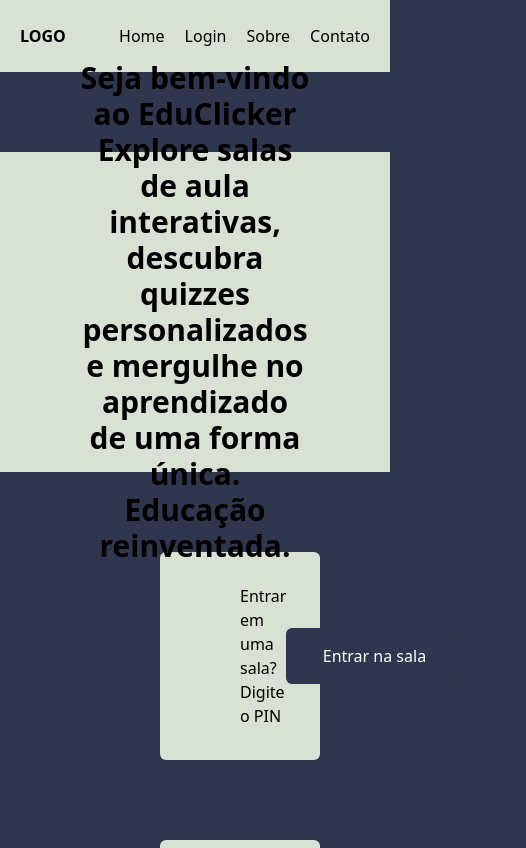
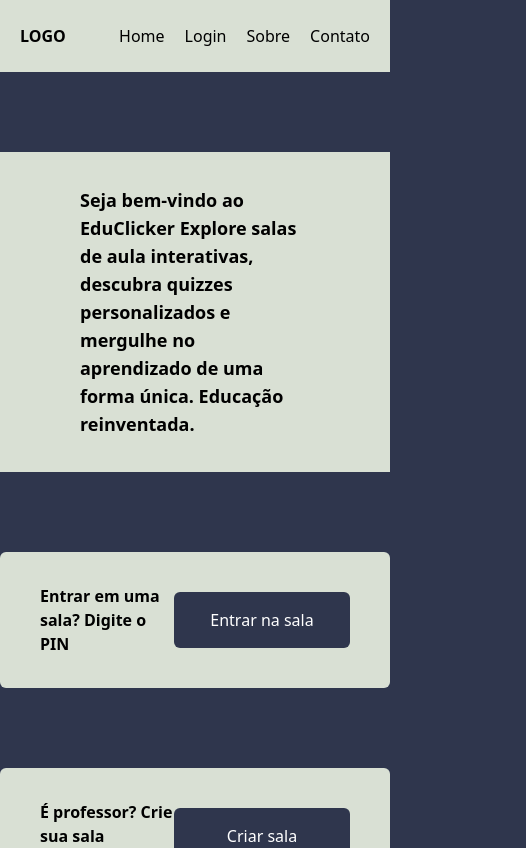
Before and after one commit to lsgonc/educlicker, a Next.js app: page / in a window 390 px wide. Shown: the top 848 px of the page, 526 px wide, since content can reach past the window. Built offline with nearby package versions, Linux system fonts and the light colour scheme.

Commit message:
configurando responsividade em telas menores

```diff
--- a/components/Slider.tsx
+++ b/components/Slider.tsx
@@ -2,10 +2,9 @@ export default function Slider()
 {
     return(
         <>
-        <div className="flex justify-center items-center bg-comp_default h-80 px-20">
-            <h1 className="font-bold text-3xl text-center">Seja bem-vindo ao EduClicker Explore salas de aula interativas, descubra quizzes personalizados e mergulhe no aprendizado de uma forma única. Educação reinventada.</h1>
+        <div className="flex justify-center items-center bg-comp_default h-80 px-20 max-sm:text-left text-center">
+            <h1 className="font-bold text-3xl max-sm:text-lg ">Seja bem-vindo ao EduClicker Explore salas de aula interativas, descubra quizzes personalizados e mergulhe no aprendizado de uma forma única. Educação reinventada.</h1>
         </div>
         </>
-
     );
 }
--- a/components/Wrapper.tsx
+++ b/components/Wrapper.tsx
@@ -8,8 +8,8 @@ type props = {
 export default function Wrapper(props: { text: string; button_text: string; }) {
     return (
         <>
-        <div className="flex mx-40 bg-comp_default rounded-md my-20 py-8 flex justify-between items-center px-20">
-            <h2>{props.text}</h2>
+        <div className="flex md:mx-40 bg-comp_default rounded-md my-20 py-8 flex justify-between items-center px-10 sm:px-20">
+            <h2 className="font-bold">{props.text}</h2>
            <button>
             <div className="bg-bg_default w-44 py-4 rounded-md text-white">
             <p>{props.button_text}</p>
```
